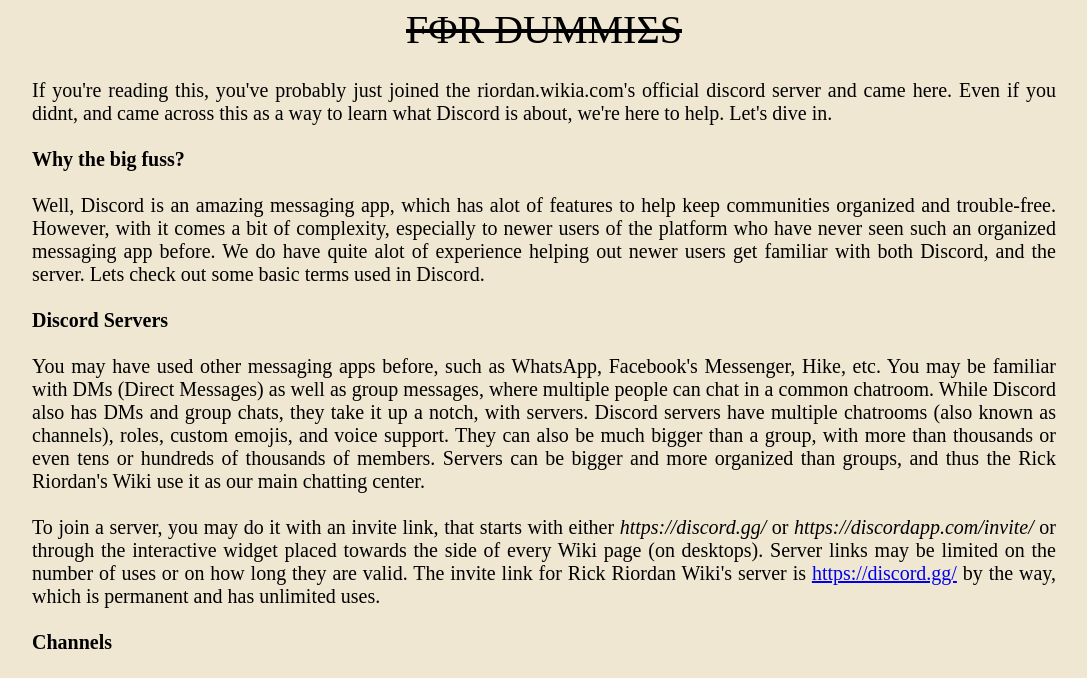
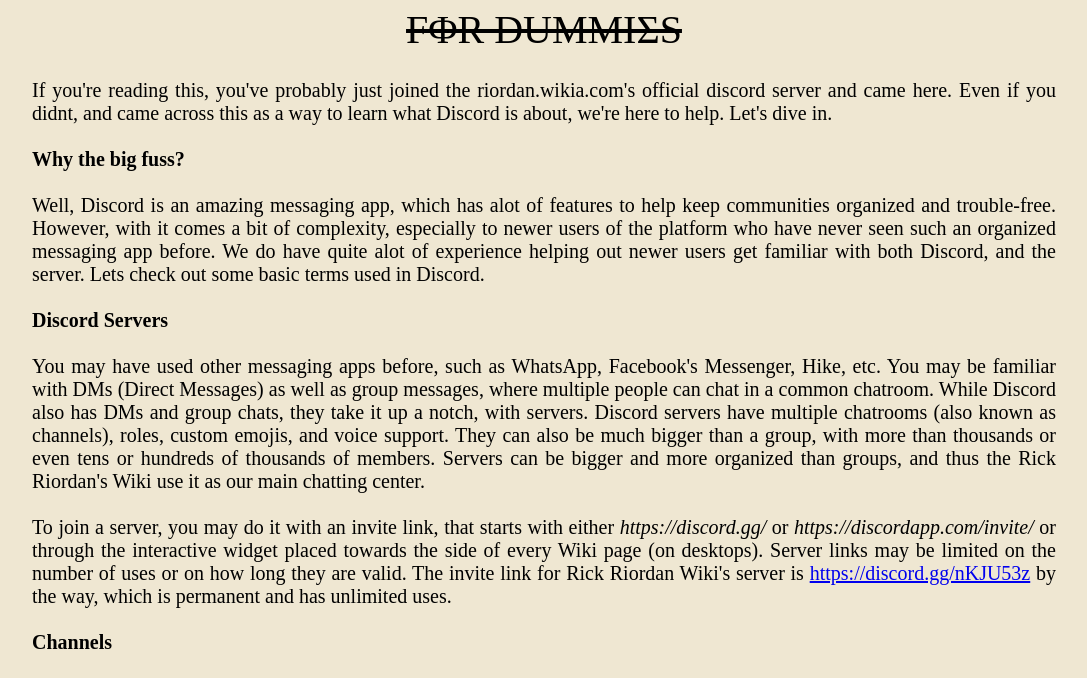
Before and after one commit to PrittSpadeLord/RiordanWikiDiscord, a plain HTML site: page index.html in a window 1280 px wide. Shown: the part 95-773 px from the top of the page, without its empty margins (96-1183 px from the left). Drawn offline with Linux system fonts and the light colour scheme.

Commit message:
fixed invite link

```diff
--- a/index.html
+++ b/index.html
@@ -21,7 +21,7 @@
 
     You may have used other messaging apps before, such as WhatsApp, Facebook's Messenger, Hike, etc. You may be familiar with DMs (Direct Messages) as well as group messages, where multiple people can chat in a common chatroom. While Discord also has DMs and group chats, they take it up a notch, with servers. Discord servers have multiple chatrooms (also known as channels), roles, custom emojis, and voice support. They can also be much bigger than a group, with more than thousands or even tens or hundreds of thousands of members. Servers can be bigger and more organized than groups, and thus the Rick Riordan's Wiki use it as our main chatting center.<br><br>
 
-    To join a server, you may do it with an invite link, that starts with either <i>https://discord.gg/</i> or <i>https://discordapp.com/invite/</i> or through the interactive widget placed towards the side of every Wiki page (on desktops). Server links may be limited on the number of uses or on how long they are valid. The invite link for Rick Riordan Wiki's server is <a href="https://discord.gg/">https://discord.gg/</a> by the way, which is permanent and has unlimited uses.<br><br>
+    To join a server, you may do it with an invite link, that starts with either <i>https://discord.gg/</i> or <i>https://discordapp.com/invite/</i> or through the interactive widget placed towards the side of every Wiki page (on desktops). Server links may be limited on the number of uses or on how long they are valid. The invite link for Rick Riordan Wiki's server is <a href="https://discord.gg/nKJU53z">https://discord.gg/nKJU53z</a> by the way, which is permanent and has unlimited uses.<br><br>
 
     <b>Channels</b><br><br>
 
```
